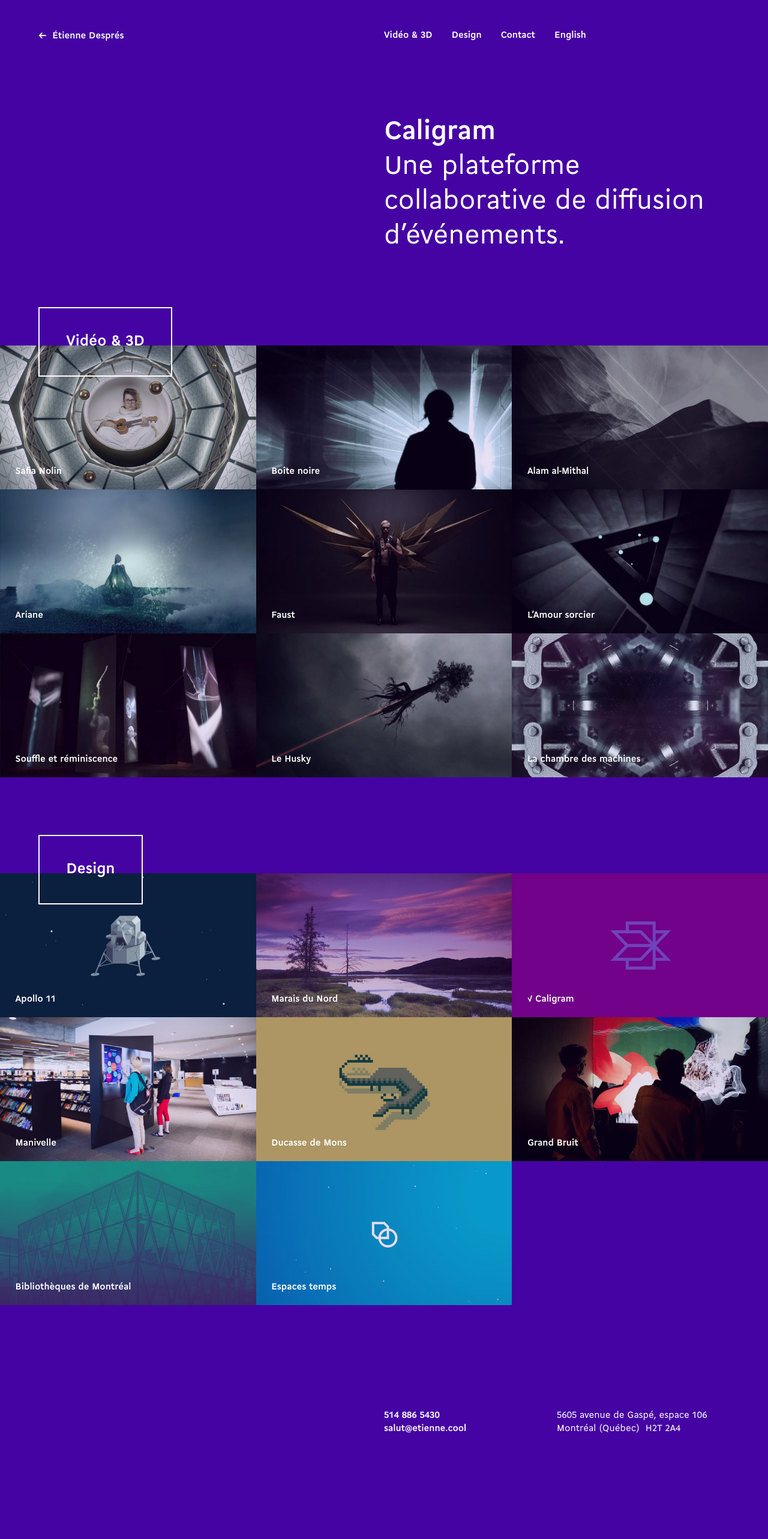
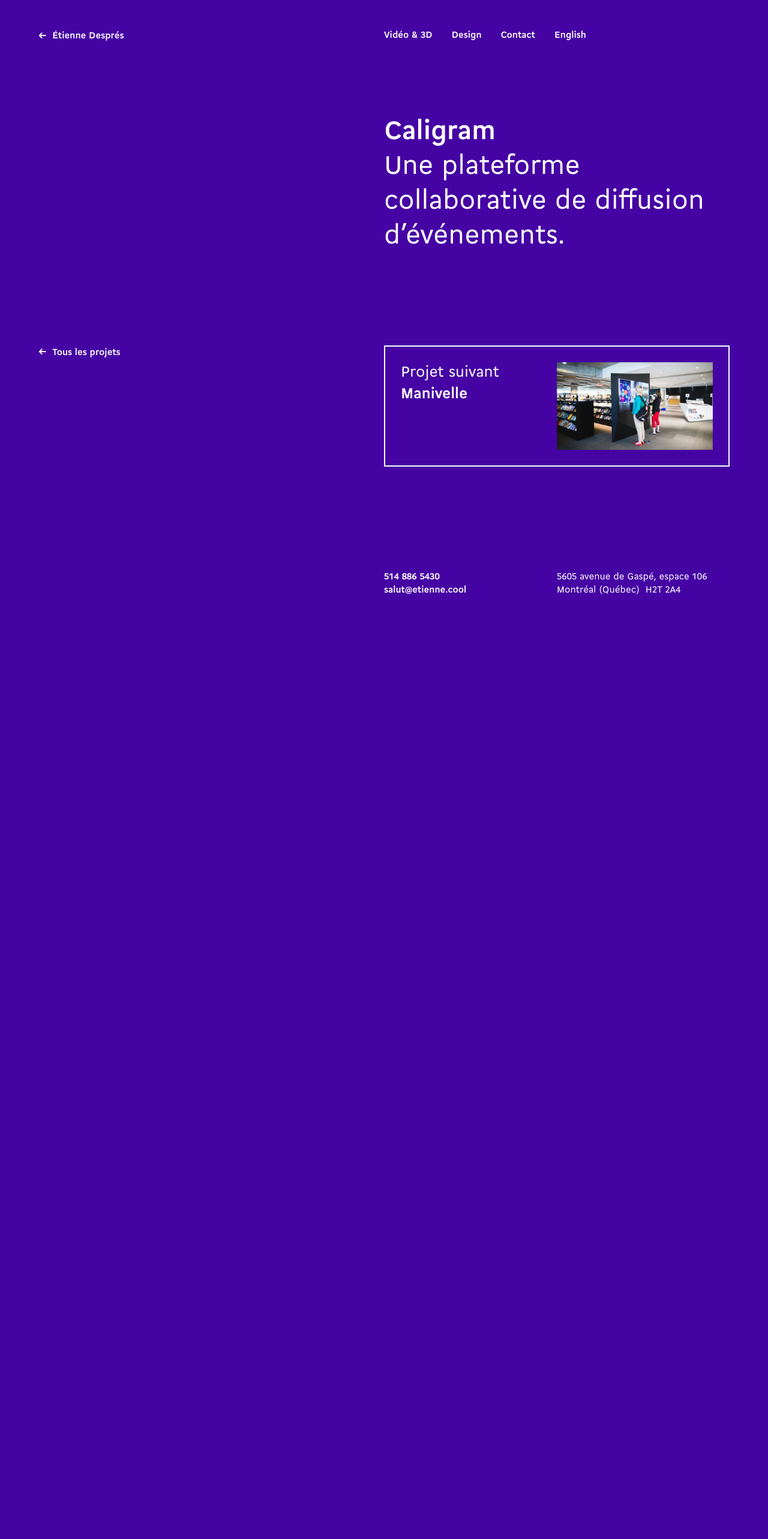
Before and after one commit to etienne/etienne, a Jekyll site: the page built from _projects-fr/caligram.html, in a window 1280 px wide. Shown: the whole page at 60% size. Built offline with Jekyll 4.4.1, drawn with Linux system fonts in a browser that asks for light colours; after the commit the page ends 1168 px from its top, so only the background shows below that.

Commit message:
Affiche le projet suivant au lieu de la liste complète

```diff
--- /dev/null
+++ b/_includes/other-projects.html
@@ -0,0 +1,32 @@
+{% if page.language == "fr" %}
+  {% assign projects = site.projects-fr %}
+{% else %}
+  {% assign projects = site.projects-en %}
+{% endif %}
+
+{% for type in site.types %}
+  {% assign sorted_projects = projects | sort: 'date' | reverse %}
+  {% for project in sorted_projects %}
+    {% if project.type == type %}
+      {% if first_project == nil %}
+        {% assign first_project = project %}
+      {% endif %}
+      {% if next_project_flag %}
+        {% assign next_project = project %}
+        {% assign next_project_flag = false %}
+      {% endif %}
+      {% if project.slug == page.slug %}
+        {% assign next_project_flag = true %}
+      {% endif %}
+    {% endif %}
+  {% endfor %}
+{% endfor %}
+
+{% if next_project == nil %}
+  {% assign next_project = first_project %}
+{% endif %}
+
+<section class="other-projects">
+  {% include project-item.html project=next_project next=true %}
+  <span class="all"><a href="/#video" class="all">Tous les projets</a></span>
+</section>
--- a/_includes/project-item.html
+++ b/_includes/project-item.html
@@ -1,4 +1,7 @@
-<article class="project-item {{ include.project.slug }} {{ page.language }} {% if page.slug == include.project.slug %}current{% endif %}">
-  <img src="/images/{{ include.project.slug }}/thumbnail.jpg" alt="Aperçu du projet {{ include.project.title }}">
-  <a href="{{ include.project.url }}"><span>{{ include.project.title }}</span></a>
+<article class="{% if include.next != true %}project-item{% endif %} {{ include.project.slug }} {{ page.language }}">
+  <a href="{{ include.project.url }}">
+    <img src="/images/{{ include.project.slug }}/thumbnail.jpg" alt="Aperçu du projet {{ include.project.title }}">
+    {% if include.next %}<div class="label">Projet suivant</div>{% endif %}
+    <h1>{{ include.project.title }}</h1>
+  </a>
 </article>
--- a/_js/index.js
+++ b/_js/index.js
@@ -37,7 +37,7 @@
   }
 })
 
-new Pjax({ selectors: ['title', 'article.content'] });
+new Pjax({ selectors: ['title', 'article.content', 'body > section'] });
 
 // Smooth scroll
 
--- a/_layouts/project.html
+++ b/_layouts/project.html
@@ -6,4 +6,4 @@
   {{ content }}
 </article>
 
-{% include projects.html %}
+{% include other-projects.html %}
--- /dev/null
+++ b/_sass/_other-projects.scss
@@ -0,0 +1,67 @@
+section.other-projects {
+  @include container;
+  @include clearfix;
+  margin-top: 2em;
+
+  @include tablet {
+    margin-top: 6em;
+  }
+
+  span.all {
+    font-weight: bold;
+
+    &:before {
+      content: '←';
+      margin-right: 0.5em;
+      font-size: 125%;
+    }
+
+    a {
+      display: inline-block;
+    }
+  }
+
+  article {
+    @include mobile-only {
+      margin-bottom: 1.2em;
+    }
+
+    @include tablet {
+      float: right;
+      width: 50%;
+    }
+
+    @include desktop {
+      @include medium-text;
+    }
+
+    h1 {
+      display: inline;
+      border-bottom: 2px solid transparent;
+      transition: border-color $transition-speed;
+
+      @include desktop {
+        @include medium-text;
+      }
+    }
+
+    a {
+      @include clearfix;
+      display: block;
+      border: 2px solid white;
+      padding: 1em;
+
+      img {
+        width: 50%;
+        float: right;
+        margin-left: 1em;
+      }
+
+      &:hover {
+        h1 {
+          border-bottom-color: white;
+        }
+      }
+    }
+  }
+}
--- a/_sass/_project-item.scss
+++ b/_sass/_project-item.scss
@@ -18,22 +18,12 @@
     padding-bottom: 1/4 * 56.25%;
   }
 
-  &.current {
-    img {
-      opacity: 0.25;
-    }
-
-    span:before {
-      content: "√ ";
-    }
-  }
-
   &:hover {
     img {
       opacity: 1;
     }
 
-    a span {
+    a h1 {
       border-bottom: 2px solid white;
     }
   }
@@ -53,9 +43,8 @@
     height: 100%;
     border: none;
 
-    span {
+    h1 {
       position: absolute;
-      display: block;
       bottom: 0;
       margin: 4% 8%;
       font-weight: bold;
@@ -72,10 +61,4 @@
       @include medium-text;
     }
   }
-
-  html.en &.current {
-    span:before {
-      content: "You are here";
-    }
-  }
 }
--- a/css/styles.scss
+++ b/css/styles.scss
@@ -10,6 +10,7 @@
 @import 'footer';
 @import 'header';
 @import 'home';
+@import 'other-projects';
 @import 'projects';
 @import 'project-item';
 @import 'nav';
```
Also changed, not shown: js/bundle.js.
